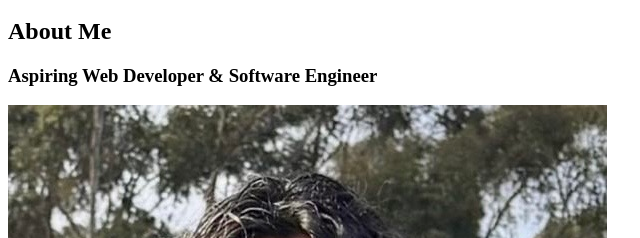
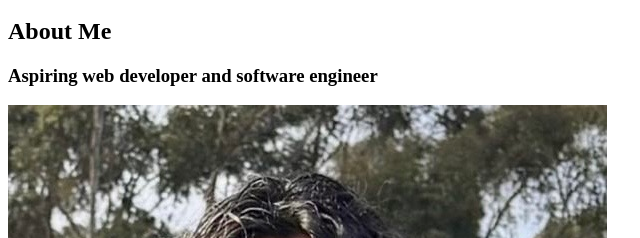
Before and after one commit to rdshelopal/cse134_homework2, a plain HTML site: page index.html in a window 1280 px wide. Shown: the part 214-452 px from the top of the page, 0-640 px from the left. Drawn offline with Linux system fonts and the light colour scheme.

Commit message:
validatorfixes3

```diff
--- a/index.html
+++ b/index.html
@@ -1,7 +1,7 @@
 <!DOCTYPE html>
 <html lang="en">
 <head>
-    <meta charset="UTF-8"/> <!-- characters used from a user's keyboard-->
+    <meta charset="UTF-8"> <!-- characters used from a user's keyboard-->
     <meta name="viewport" content="width=device-width, initial-scale=1.0"> <!--webpage adapts to device size-->
     <link rel="icon" href="favicon.ico" type="image/x-icon"> <!--Add an icon later in development-->
     <title>Ryan's (HTML ONLY) Portfolio</title> <!--URL name-->
@@ -27,7 +27,9 @@
             <header>
                 <hgroup>
                     <h2>About Me</h2>
-                    <h3>Aspiring Web Developer & Software Engineer</h3>
+                </hgroup>
+                <hgroup>
+                    <h3>Aspiring web developer and software engineer</h3>
                 </hgroup>
             </header>
             <picture>
```
